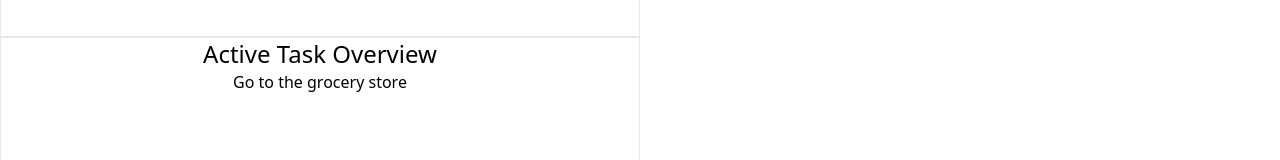
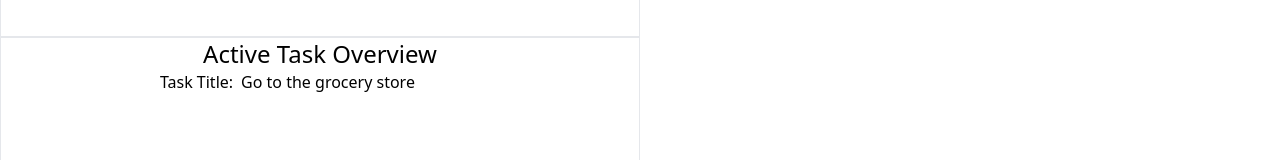
Before and after one commit to mattcdrake/project-hunter, a React (Create React App) app: page / in a window 1280 px wide. Shown: the part 443-603 px from the top of the page. Built offline with nearby package versions, Linux system fonts and the light colour scheme.

Commit message:
Add support for draft title modifications in overview pane

```diff
--- a/src/App.tsx
+++ b/src/App.tsx
@@ -12,16 +12,19 @@ import Task from "./types/Task";
 // Test data used during development
 const testTasks: Task[] = [
   {
+    id: 1,
     title: "Go to the grocery store",
     dueDate: new Date("2021-09-12"),
     difficulty: 2,
   },
   {
+    id: 2,
     title: "Make a sandwich",
     dueDate: new Date("2021-09-13"),
     difficulty: 3,
   },
   {
+    id: 3,
     title: "Build the next unicorn",
     dueDate: new Date("2022-09-12"),
     difficulty: 5,
@@ -29,27 +32,29 @@ const testTasks: Task[] = [
 ];
 
 const App = () => {
-  const [activeTask, setActiveTask] = useState(0);
+  const [activeTaskIndex, setActiveTaskIndex] = useState(0);
+  const activeTask = testTasks[activeTaskIndex];
 
-  const setActiveTaskWrapper = (task: number) => {
-    let newActiveTask = 0;
+  // Checks boundary conditions before setting a new active task
+  const setActiveTaskIndexWrapper = (task: number) => {
+    let newActiveTaskIndex = 0;
     task = Math.floor(task);
 
     if (task >= 0 && task < testTasks.length) {
-      newActiveTask = task;
+      newActiveTaskIndex = task;
     }
 
-    setActiveTask(newActiveTask);
+    setActiveTaskIndex(newActiveTaskIndex);
   };
 
   return (
     <div className="App grid grid-cols-2">
       <div className="h-screen">
-        <TaskList tasks={testTasks} setActiveTask={setActiveTaskWrapper} />
-        <ActiveTaskOverview task={testTasks[activeTask]} />
+        <TaskList tasks={testTasks} setActiveTask={setActiveTaskIndexWrapper} />
+        <ActiveTaskOverview task={activeTask} key={activeTask.title} />
       </div>
       <div className="h-screen">
-        <ActiveTaskDetail task={testTasks[activeTask]} />
+        <ActiveTaskDetail task={activeTask} />
       </div>
     </div>
   );
--- a/src/components/ActiveTaskOverview.tsx
+++ b/src/components/ActiveTaskOverview.tsx
@@ -1,4 +1,4 @@
-import React from "react";
+import React, { useState } from "react";
 
 // Types
 import Task from "../types/Task";
@@ -8,10 +8,25 @@ interface ActiveTaskOverviewProps {
 }
 
 const ActiveTaskOverview = (props: ActiveTaskOverviewProps) => {
+  const [taskTitle, setTaskTitle] = useState(props.task.title);
+
+  const handleTitleChange = (event: React.ChangeEvent<HTMLInputElement>) => {
+    setTaskTitle(event.target.value);
+  };
+
   return (
     <div className="border h-2/5">
       <p className="text-2xl">Active Task Overview</p>
-      <div>{props.task.title}</div>
+
+      <label>
+        Task Title:
+        <input
+          type="text"
+          value={taskTitle}
+          onChange={handleTitleChange}
+          className="mx-2"
+        />
+      </label>
     </div>
   );
 };
--- a/src/types/Task.ts
+++ b/src/types/Task.ts
@@ -1,4 +1,5 @@
 interface Task {
+  id: number;
   title: string;
   dueDate: Date;
   difficulty: number;
```
